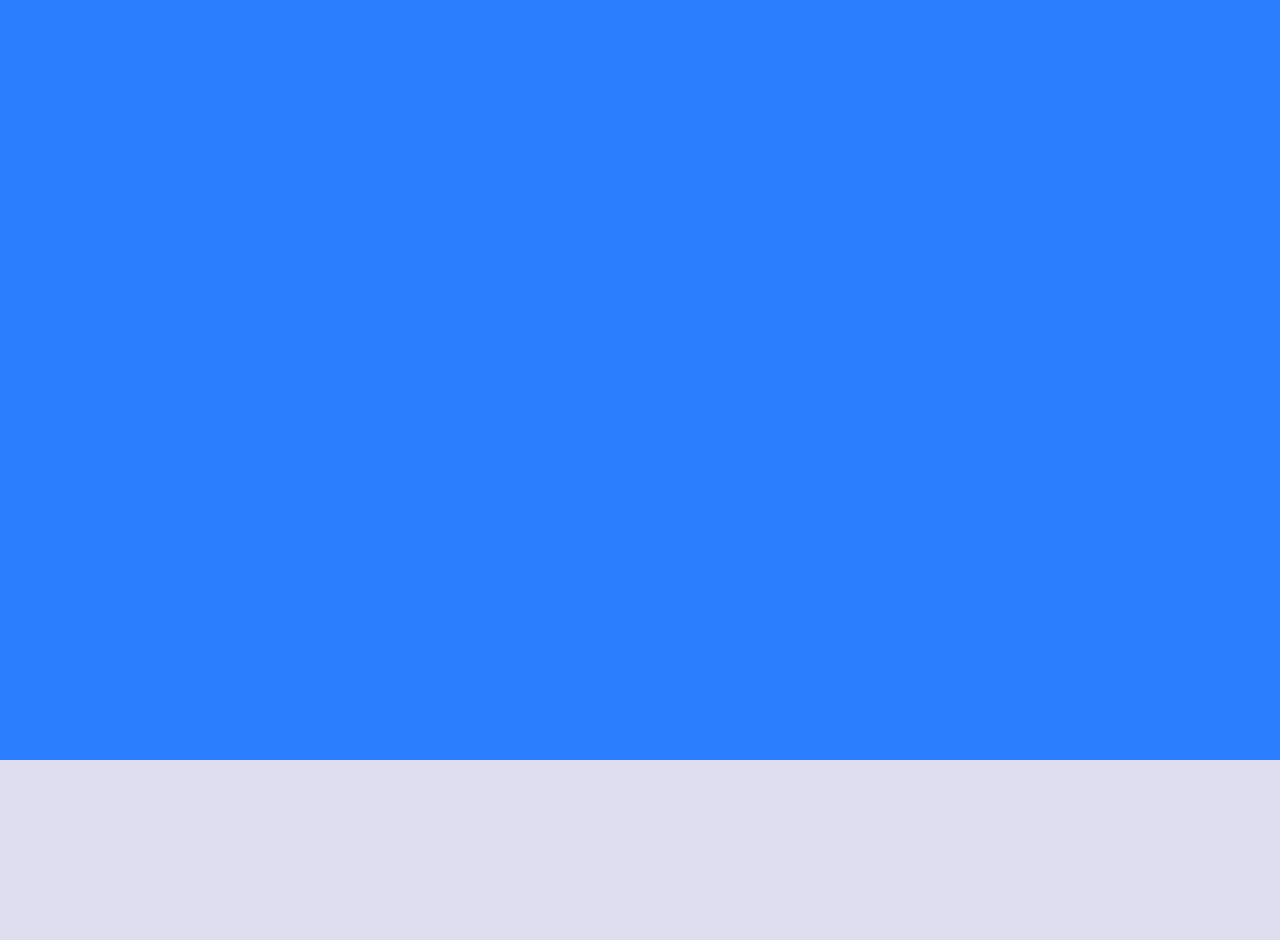
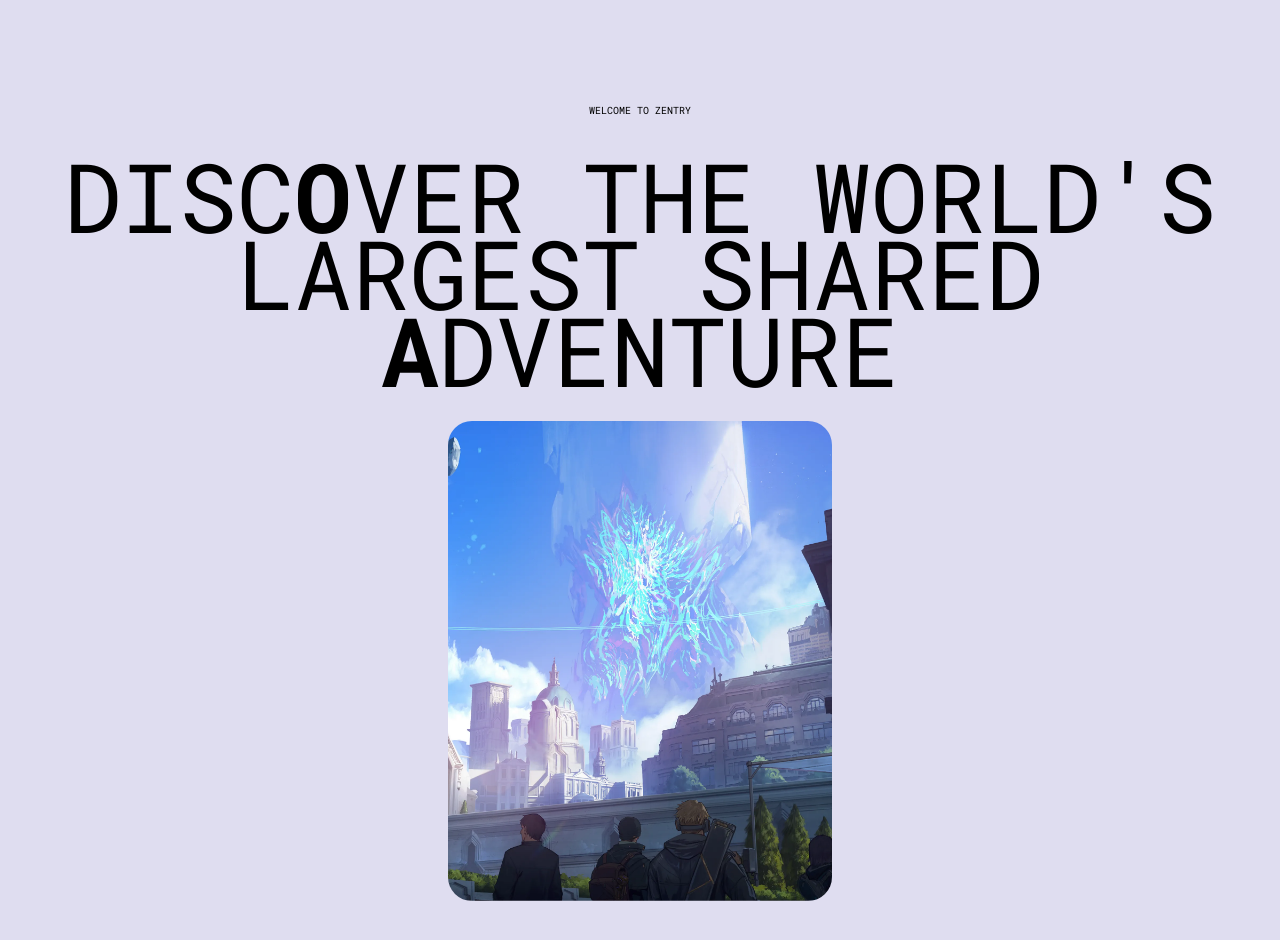
Before and after one commit to AliRezaAzdast/game-site, a React (Vite) app: page / in a window 1280 px wide. Shown: the part 840-1780 px from the top of the page. Before the commit the page ends 1600 px from the top, so only its background shows below. Built offline with nearby package versions, Linux system fonts and the light colour scheme.

Commit message:
added a about section the secend part of the app and make it animations onlt the animation of the text is reminde taht i will make diffrent components so i can sue it in diffrent part of my app

```diff
--- /dev/null
+++ b/src/About.jsx
@@ -0,0 +1,54 @@
+import { useGSAP } from "@gsap/react";
+import gsap from "gsap";
+import React from "react";
+import { ScrollTrigger } from "gsap/all";
+import AnimatedTitle from "./components/AnimatedTitle";
+
+gsap.registerPlugin(ScrollTrigger);
+
+const About = () => {
+  useGSAP(() => {
+    const clipAnimation = gsap.timeline({
+      scrollTrigger: {
+        trigger: "#clip",
+        start: "center center",
+        end: "+=800 center",
+        scrub: 0.5,
+        pin: true,
+        pinSpacing: true,
+      },
+    });
+
+    clipAnimation.to(".mask-clip-path", {
+      width: "100vw",
+      height: "100vh",
+      borderRadius: 0,
+    });
+  });
+
+  return (
+    <div id="about" className="min-h-screen w-screen">
+      <div className="relative mb-8 mt-36 flex flex-col items-center gap-5">
+        <h2 className="font-general text-sm uppercase md:text-[10px]">
+          {" "}
+          Welcome to Zentry
+        </h2>
+
+        <AnimatedTitle/>
+
+      </div>
+
+      <div className="h-dvh w-screen" id="clip">
+        <div className="mask-clip-path about-image">
+          <img
+            src="img/about.webp"
+            alt="Background"
+            className="absolute left-0 top-0 size-full object-cover"
+          />
+        </div>
+      </div>
+    </div>
+  );
+};
+
+export default About;
--- a/src/App.jsx
+++ b/src/App.jsx
@@ -1,12 +1,14 @@
 import React from 'react'
 import Hero from './components/Hero'
+import About from './About'
 
 const App = () => {
   return (
     <main className='relative min-h-screen w-screen overflow-x-hidden'>
       <Hero/>
+      <About/>
 
-      <section className='z-0 min-h-screen bg-blue-500'></section>
+
     </main>
   )
 }
--- /dev/null
+++ b/src/components/AnimatedTitle.jsx
@@ -0,0 +1,11 @@
+import React from "react";
+
+const AnimatedTitle = ({title , containerClass}) => {
+  return (
+    <div className="mt-5 text-center text-4xl uppercase leading-[0.8] md:text-[6rem]">
+      Disc<b>o</b>ver the world's <br /> largest shared <b>a</b>dventure
+    </div>
+  );
+};
+
+export default AnimatedTitle;
```
